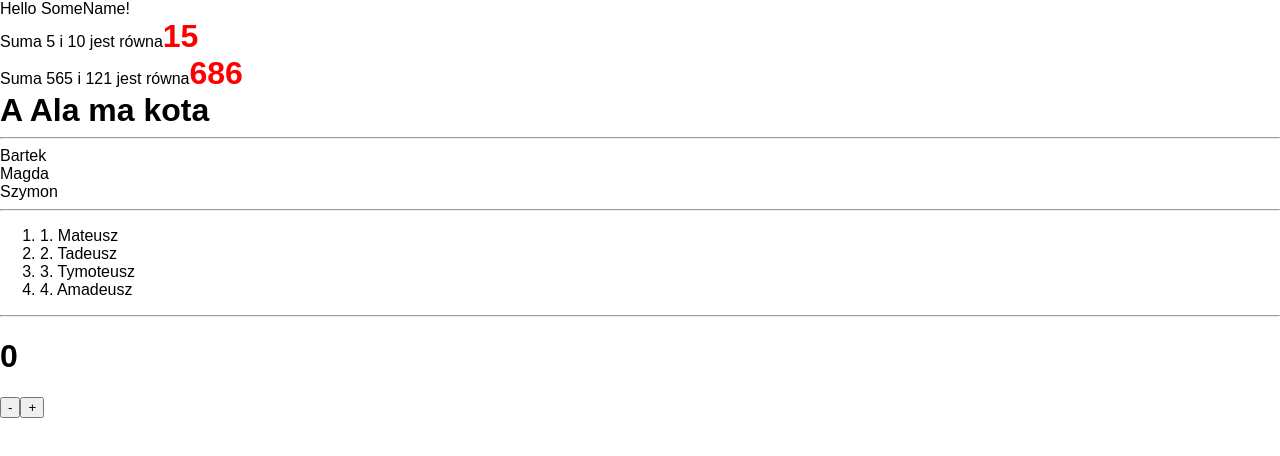
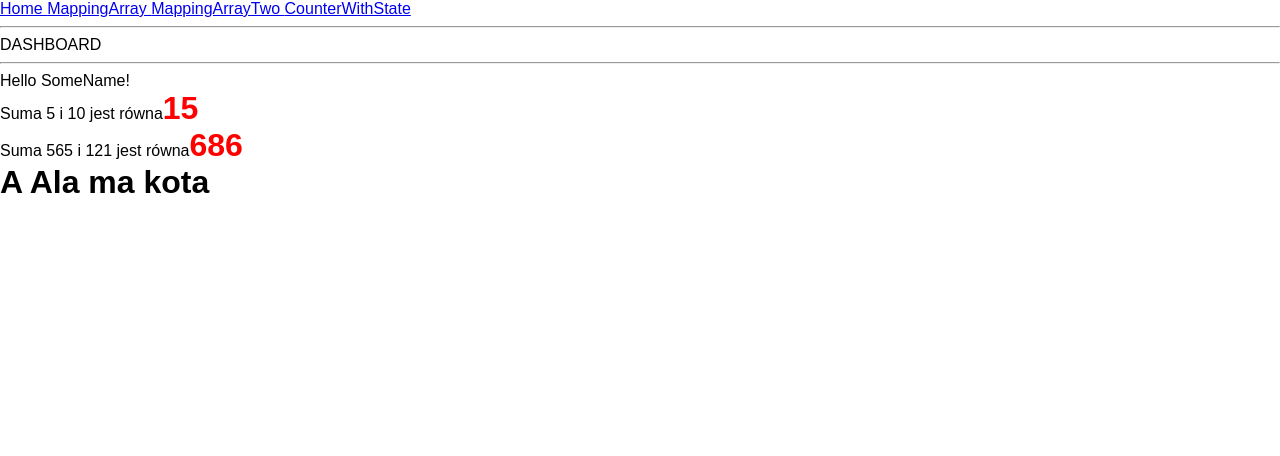
Before and after one commit to madzia89/firstReact, a React (Create React App) app: page / in a window 1280 px wide. Shown: the top 456 px of the page. Built offline with nearby package versions, Linux system fonts and the light colour scheme; the HTML template or start-up script is replaced by a standard one.

Commit message:
add dashboard

```diff
--- a/package.json
+++ b/package.json
@@ -5,6 +5,7 @@
   "dependencies": {
     "react": "^16.3.2",
     "react-dom": "^16.3.2",
+    "react-router-dom": "^4.2.2",
     "react-scripts": "1.1.4"
   },
   "scripts": {
--- a/src/App.js
+++ b/src/App.js
@@ -1,24 +1,40 @@
 import React from 'react'
+import {BrowserRouter as Router, Route, Link} from 'react-router-dom'
 import MyfirstComponent from './components/MyFirstComponent'
 import Add from './components/Add'
 import MappingArray from './components/MappingArray'
 import MappingArrayTwo from './components/MappingArrayTwo'
 import Header from './components/Header'
 import CounterWithState from "./components/CounterWithState"
+import Dashboard from "./components/Dashboard"
 
 //poniższe propsy są przekazywane do "funkcji" którą tutaj importujemy
 const App = () => (
     <div>
+
+
+        <Router>
+            <div>
+                <Link to={'/'}>Home </Link>
+                <Link to={'/mapping-array'}>MappingArray </Link>
+                <Link to={'/mapping-array-two'}>MappingArrayTwo </Link>
+                <Link to={'/counter-with-state'}>CounterWithState </Link>
+
+                <hr/>
+                <Route exact path={'/'} component={Dashboard}/>
+                <Route path={'/mapping-array'} component={MappingArray}/>
+                <Route path={'/mapping-array-two'} component={MappingArrayTwo}/>
+                <Route path={'/counter-with-state'} component={CounterWithState}/>
+
+            </div>
+        </Router>
+        <hr/>
         <MyfirstComponent name="SomeName"/>
         <Add numberA={5} numberB={10}/>
         <Add numberA={565} numberB={121}/>
         <Header text={"A Ala ma kota"} isRed={false}/>
-        <hr/>
-        <MappingArray/>
-        <hr/>
-        <MappingArrayTwo/>
-        <hr/>
-        <CounterWithState/>
+
+
     </div>
 
 )
--- /dev/null
+++ b/src/components/Dashboard.js
@@ -0,0 +1,6 @@
+import React from 'react'
+const Dashboard = () =>(
+    <div>DASHBOARD</div>
+)
+
+export default Dashboard
```
Also changed, not shown: 1 other file (tests, documents, lock files or other folders).
